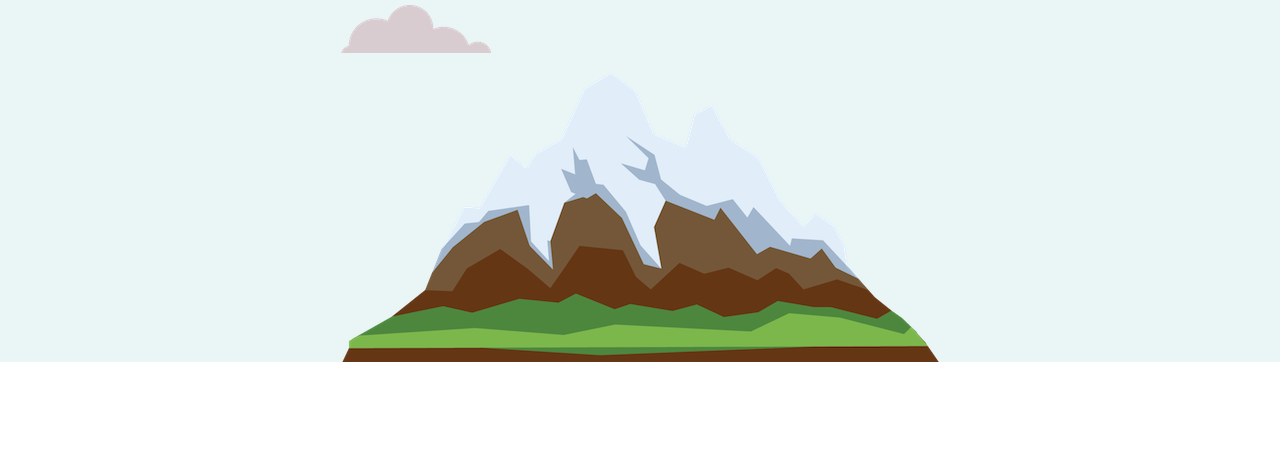
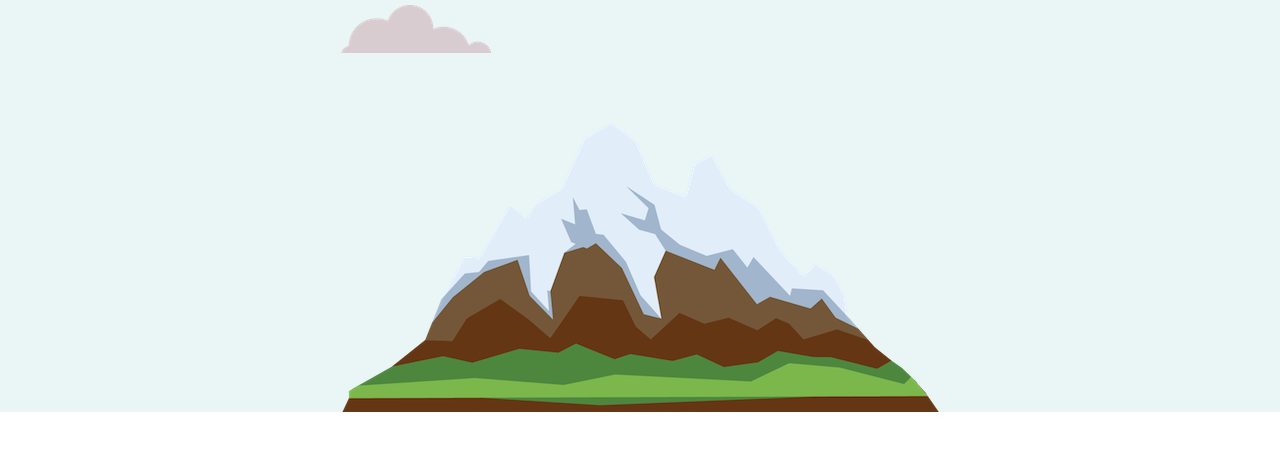
Before and after one commit to valerie-ctrl/resume, a plain HTML site: page index.html in a window 1280 px wide. Shown: the part 321-780 px from the top of the page. Drawn offline with nearby package versions, Linux system fonts and the light colour scheme; grey boxes are pictures that could not be loaded.

Commit message:
Update styles.css

```diff
--- a/css/styles.css
+++ b/css/styles.css
@@ -48,6 +48,10 @@ h2 {
 
 #cloud2 {
     position: absolute;
+}
+
+#mountain {
+   margin-top: 50px;
 }
 
 #profilepic {
```
